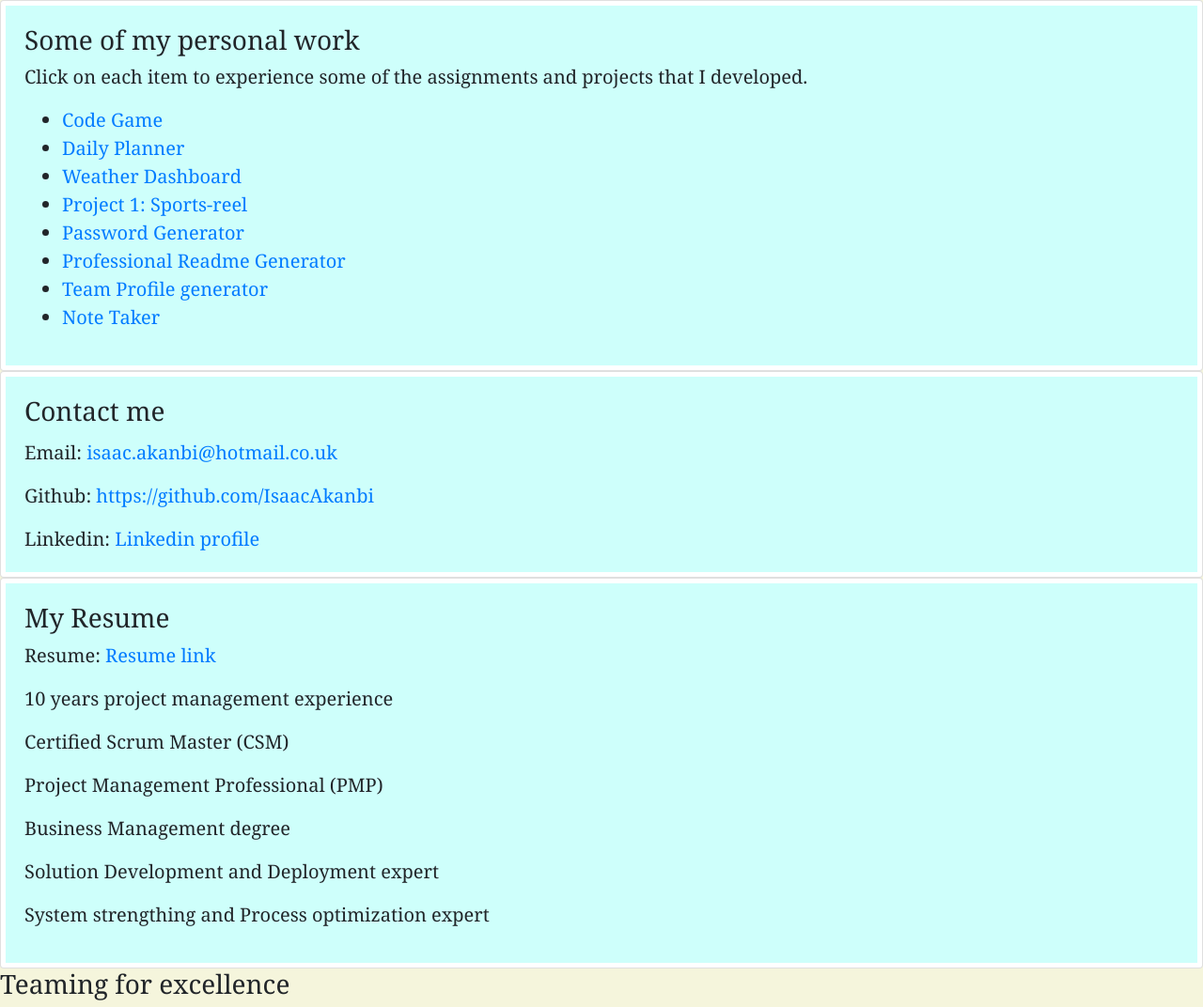
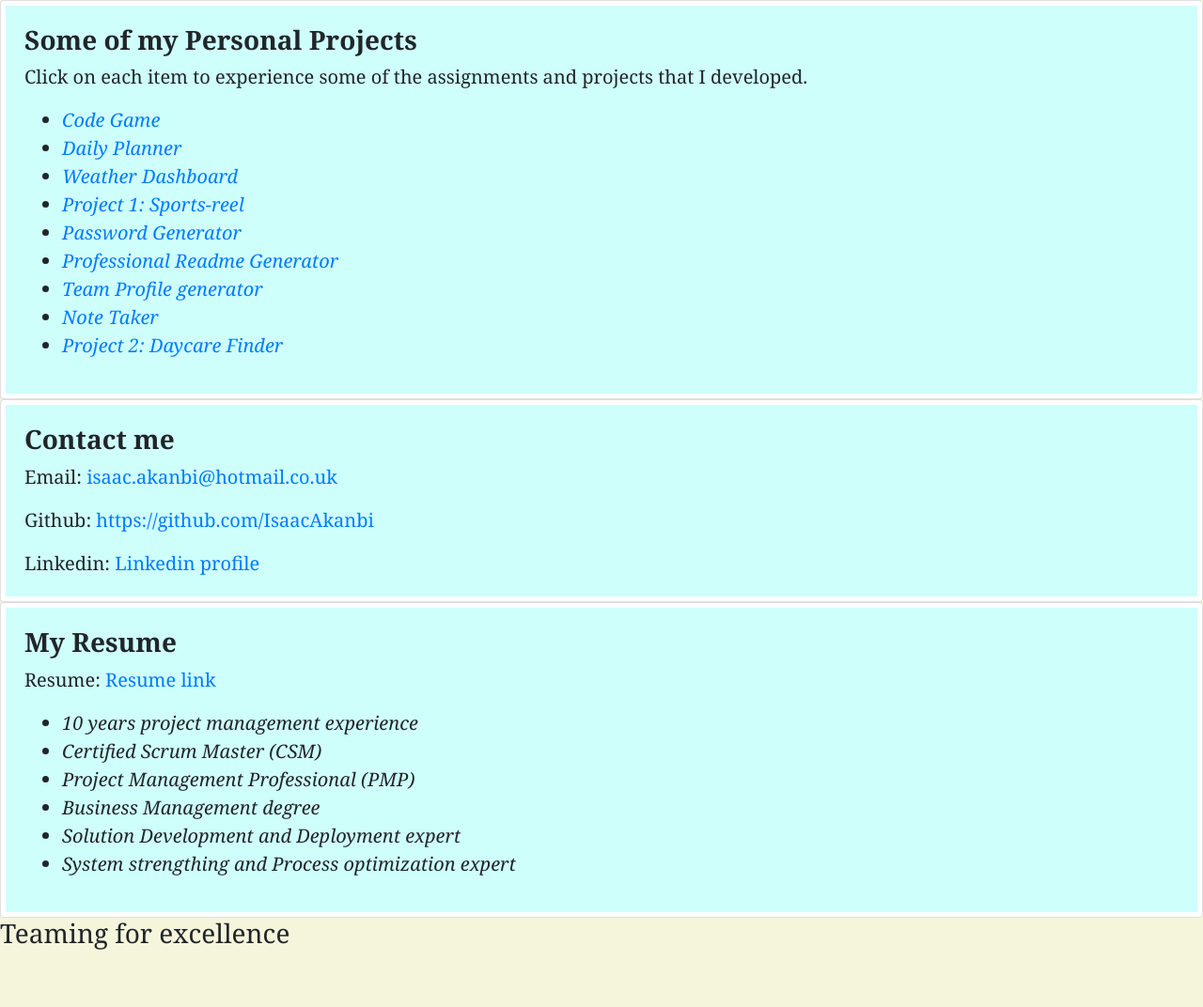
Before and after one commit to IsaacAkanbi/Bio-page, a plain HTML site: page index.html in a window 1280 px wide. Shown: the part 516-1588 px from the top of the page at 94% size. After the commit the page ends 1534 px from the top, so only its background shows below. Drawn offline with nearby package versions, Linux system fonts and the light colour scheme.

Commit message:
More styling

```diff
--- a/index.html
+++ b/index.html
@@ -8,12 +8,11 @@
     <link rel="stylesheet" href="./style.css" />
     <link rel="stylesheet" href="https://cdn.jsdelivr.net/npm/bootstrap@4.5.3/dist/css/bootstrap.min.css" integrity="sha384-TX8t27EcRE3e/ihU7zmQxVncDAy5uIKz4rEkgIXeMed4M0jlfIDPvg6uqKI2xXr2" crossorigin="anonymous">
 
-    <!-- <link rel="stylesheet" href="https://cdnjs.cloudflare.com/ajax/libs/twitter-bootstrap/4.5.0/css/bootstrap.min.css">**-- -->
 </head>
 
 <body class="body">
     <div class="card" style="width: 100%;">
-        <h1> Isaac O. Akanbi </h1>
+        <h1 class="font-weight-bold"> Isaac O. Akanbi </h1>
         <img src="./images/display.jpg" alt="photo id" class="float-md-right" />
         <div class="card-header">
             <ul class="nav nav-tabs card-header-tabs">
@@ -32,7 +31,7 @@
             </ul>
         </div>
         <div class="card-body" id="About-me">
-            <h3 class="About-me">About me</h3>
+            <h3 class="font-weight-bold">About me</h3>
             <p class="card-text">I am a project manager with over 10 years experience of utilizing agile and waterfall
                 methodologies in deliverying projects. Specific focus in IT projects, process improvement, change
                 management and system strengthening projects.
@@ -47,9 +46,9 @@
 
     <div class="card text-end" style="width: 100%;">
         <div class="card-body" id="Work">
-            <h3 class="my-work; bold">Some of my personal work</h3>
+            <h3 class="font-weight-bold">Some of my Personal Projects</h3>
             <p class="card-text">Click on each item to experience some of the assignments and projects that I developed.</p>
-            <ul class="nav-justified" style="width: 50%;">
+            <ul class="font-italic" style="width: 50%;">
                 <li> <a href="https://isaacakanbi.github.io/code-game/"> Code Game</a> </li>
                 <li> <a href="https://isaacakanbi.github.io/daily-planner-04/"> Daily Planner</a> </li>
                 <li> <a href="https://isaacakanbi.github.io/Weather_Dashboard/"> Weather Dashboard</a> </li>
@@ -59,6 +58,7 @@
                       Generator</a> </li>
                 <li> <a href="https://isaacakanbi.github.io/Team-profile-generator/"> Team Profile generator</a> </li>
                 <li> <a href="https://isaacakanbi-note.herokuapp.com/"> Note Taker</a> </li>
+                <li> <a href="https://toddlertown-cu.herokuapp.com/"> Project 2: Daycare Finder</a> </li>
 
             </ul>
 
@@ -67,7 +67,7 @@
 
     <div class="card text-end" style="width: 100%;">
         <div class="card-body" id="Contact">
-            <h3 class="card-title">Contact me</h3>
+            <h3 class="font-weight-bold">Contact me</h3>
             <p class="card-text"> Email: <a href="isaac.akanbi@hotmail.co.uk">
                     <email>isaac.akanbi@hotmail.co.uk</email>
                 </a> </p>
@@ -83,16 +83,18 @@
 
     <div class="card text-end" style="width: 100%;">
         <div class="card-body" id="Resume">
-            <h3 class="card-tittle">My Resume</h3>
+            <h3 class="font-weight-bold">My Resume</h3>
             <p> Resume: <a href="./images/Isaac_Akanbi_Position_ESD.docx">
                     <resume>Resume link</resume>
                 </a></p>
-            <p> 10 years project management experience</p>
-            <p> Certified Scrum Master (CSM)</p>
-            <p> Project Management Professional (PMP)</p>
-            <p> Business Management degree</p>
-            <p> Solution Development and Deployment expert</p>
-            <p> System strengthing and Process optimization expert</p>
+            <ul class="font-italic">
+            <li> 10 years project management experience</li>
+            <li> Certified Scrum Master (CSM)</li>
+            <li> Project Management Professional (PMP)</li>
+            <li> Business Management degree</li>
+            <li> Solution Development and Deployment expert</li>
+            <li> System strengthing and Process optimization expert</li>
+           </ul>
         </div>
     </div>
 
```
